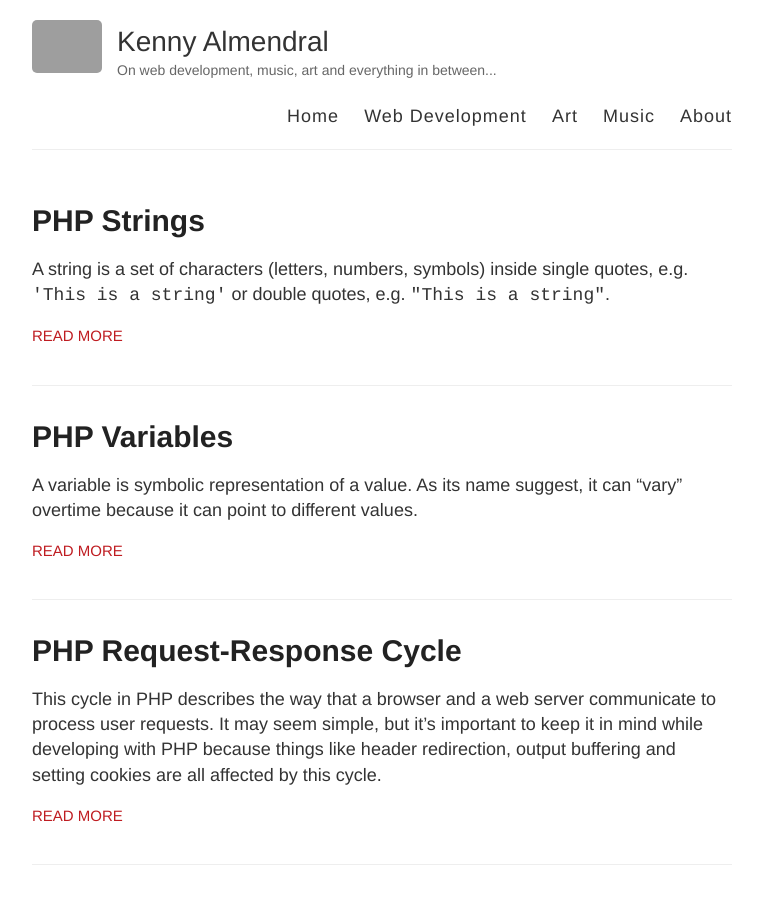
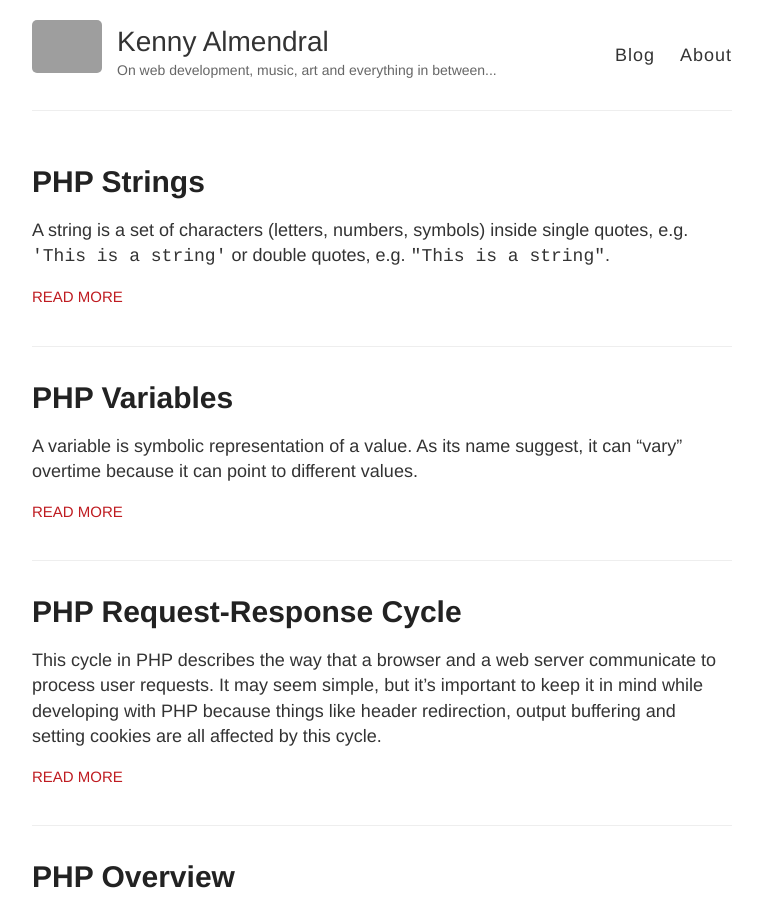
Before and after one commit to kennyalmendral/kennyalmendral.github.io, a Jekyll site: the page built from index.html, in a window 1280 px wide and 900 px high. Shown: the whole window, without its empty margins (258-1021 px from the left). Built offline with Jekyll 4.4.1, drawn with Linux system fonts in a browser that asks for light colours; grey boxes are pictures that could not be loaded.

Commit message:
Update default.html

```diff
--- a/_layouts/default.html
+++ b/_layouts/default.html
@@ -28,10 +28,7 @@
           </div>
 
           <nav>
-            <a href="{{ site.baseurl }}/">Home</a>
-            <a href="{{ site.baseurl }}/web-development">Web Development</a>
-            <a href="{{ site.baseurl }}/art">Art</a>
-            <a href="{{ site.baseurl }}/music">Music</a>
+            <a href="{{ site.baseurl }}/">Blog</a>
             <a href="{{ site.baseurl }}/about">About</a>
           </nav>
         </header>
```
